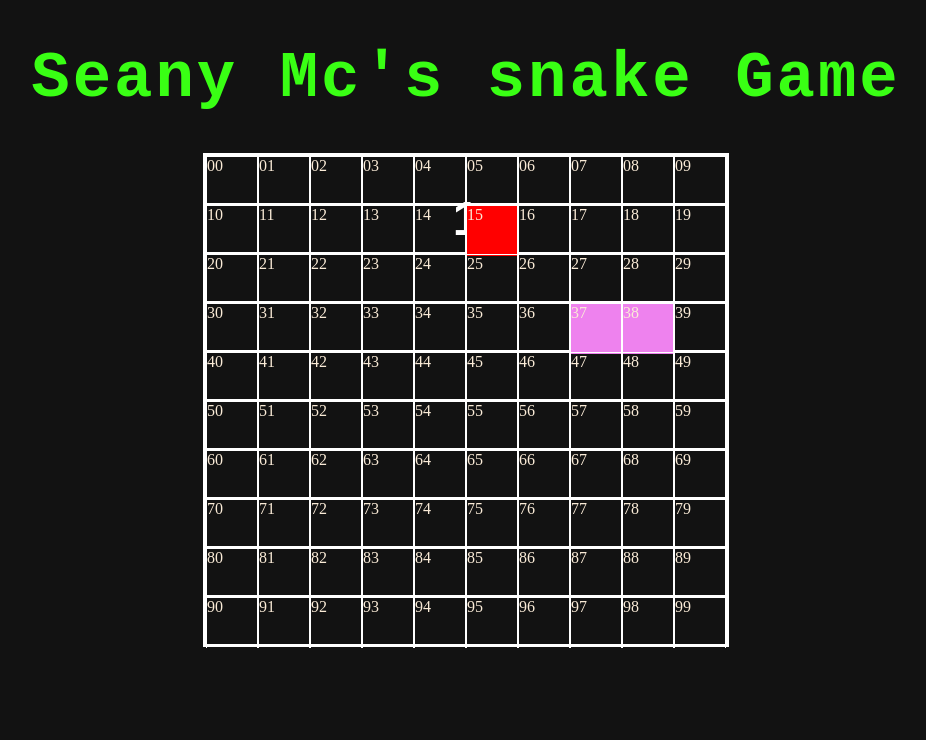
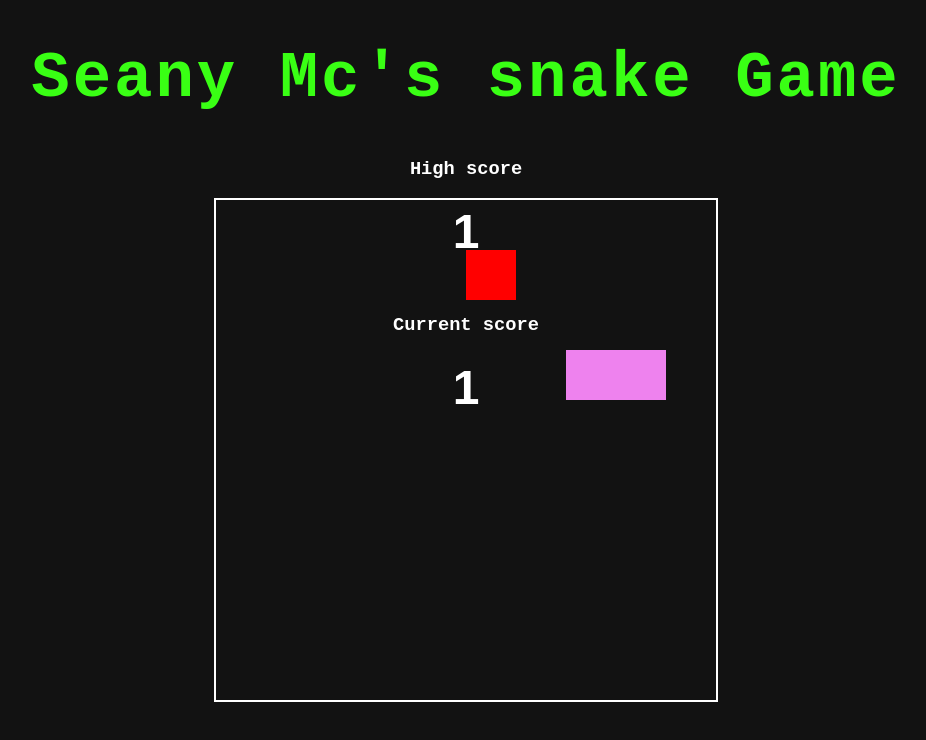
Before and after one commit to SeanMcElroy97/snakegame, a React (Create React App) app: page / in a window 1280 px wide. Shown: the top 740 px of the page, without its empty margins (174-1100 px from the left). Built offline with nearby package versions, Linux system fonts and the light colour scheme.

Commit message:
Functionality working cleared the border lines

```diff
--- a/src/App.css
+++ b/src/App.css
@@ -21,7 +21,7 @@ body {
   color: white;
   font-family: Arial, sans-serif;
   font-size: 3rem;
-  transform: translate(0%, 60%);
+  transform: translate(0%, -30%);
 }
 
 /* Board */
@@ -31,7 +31,7 @@ body {
   position: absolute;
   left: 50%;
   top: 50%;
-  transform: translate(-50%, -50%);
+  transform: translate(-50%, -40%);
   outline: 2px solid white;
 }
 
@@ -39,7 +39,8 @@ body {
 }
 
 .row {
-  border: 1px solid white;
+  /* border: 1px solid white; */
+  border: none;
 }
 
 .cell {
@@ -48,6 +49,7 @@ body {
   border: 1px solid white;
   display: inline-block;
   border-bottom: none;
+  border: none;
   color: antiquewhite;
   margin-bottom: -4px;
 }
@@ -59,3 +61,29 @@ body {
 .food {
   background-color: red;
 }
+
+.highScoretext {
+  color: white;
+  text-align: center;
+  font-family: "Courier New", monospace;
+}
+
+.gameOverText {
+  color: red;
+  text-align: center;
+  font-family: "Courier New", monospace;
+  letter-spacing: 2px;
+  font-size: 4rem;
+}
+
+.btnContainer {
+  text-align: center;
+}
+.playAgainBTN {
+  border-radius: 5px;
+  background-color: #058de7;
+  color: white;
+  font-size: 1.5rem;
+  border: none;
+  padding: 5px;
+}
--- a/src/App.js
+++ b/src/App.js
@@ -3,16 +3,25 @@ import './App.css';
 import Board from './components/Board'
 import Counter from './components/Counter';
 import Header from './components/Header'
+import GameOver from './components/GameOver'
 import React, {useState} from 'react'
 
 function App() {
   const [score, setScore] = useState(0)
+  const [highScore, setHighScore]= useState(0)
   const [gameOver, endGame]= useState(false)
+
+  if (score>highScore){
+    setHighScore(score)
+  }
   return (
     <>
     <Header/>
+    <h3 className="highScoretext">High score</h3>
+    <Counter score={highScore}/>
+    <h3 className="highScoretext">Current score</h3>
     <Counter score={score}/>
-    {gameOver?<button onClick={()=> endGame(false)}>Play Again</button>:<Board score={score} setScore={setScore} endGame={endGame}/>}
+    {gameOver?<GameOver endGame={endGame}/>:<Board score={score} setScore={setScore} endGame={endGame}/>}
     </>
   )
 }
--- a/src/components/Board.jsx
+++ b/src/components/Board.jsx
@@ -12,13 +12,14 @@ export default function Board({score, setScore, endGame}) {
     let gameOver=false;
 
 
+
     useEffect(() => {
         window.addEventListener('keydown', e => {
             // ArrowUp
             // ArrowDown
             // ArrowLeft
             // ArrowRight
-            console.log(e.key)
+            // console.log(e.key)
             if (e.key=="ArrowUp" || e.key=="ArrowDown" || e.key=="ArrowLeft" || e.key=="ArrowRight"){
                 setCurrentDirection(e.key)
             }
@@ -27,6 +28,7 @@ export default function Board({score, setScore, endGame}) {
 
     useEffect(() => {
         setSnake(new LinkedList(3,3))
+        setScore(0)
     }, []);
 
     useInterval(() => {
@@ -42,8 +44,20 @@ export default function Board({score, setScore, endGame}) {
         if (currentDirection=="ArrowRight"){
             nuHeadcol=nuHeadcol+1
         }
+        if (currentDirection=="ArrowDown"){
+            nuHeadrow=nuHeadrow+1
+        }
+        if (currentDirection=="ArrowLeft"){
+            nuHeadcol=nuHeadcol-1
+        }
+        if (currentDirection=="ArrowUp"){
+            nuHeadrow=nuHeadrow-1
+        }
         const nuHead=new LinkedListNode(nuHeadrow, nuHeadcol)
 
+        if(nuHead.lerow >9 || nuHead.lerow<0 || nuHead.lecolumn>9 || nuHead.lecolumn<0 || snakeCells.has(nuHead.lerow+""+nuHead.lecolumn)){
+            endGame(true)
+        }
         // Set new head
         nuHead.next=snake.head
         snake.head=nuHead
@@ -59,7 +73,7 @@ export default function Board({score, setScore, endGame}) {
 
         const snkTR=snake.tail.lerow
         const snkTC=snake.tail.lecolumn
-        console.log("Tail r "+snkTR + " Tail c" + snkTC)
+        // console.log("Tail r "+snkTR + " Tail c" + snkTC)
         // Set tail
         snake.tail=current
 
@@ -78,7 +92,7 @@ export default function Board({score, setScore, endGame}) {
         }
         setSnakeCells(scells)
 
-        console.log(snake)
+        // console.log(snake)
     }
 
 
@@ -95,6 +109,15 @@ export default function Board({score, setScore, endGame}) {
         // Grow snake
         setScore(score+1)
         generateFood()
+        if(score>=1 && score<4){
+            setSpeed(500)
+        }
+        if(score>=4 && score<9){
+            setSpeed(200)
+        }
+        if(score>=9){
+            setSpeed(150)
+        }
         // growSnake()
     }
 
@@ -119,7 +142,7 @@ export default function Board({score, setScore, endGame}) {
             {board.map((row, index)=>(
                 <div key={index} className="row">{
                     row.map((cell, cell_index)=>(
-                        <div key={cell_index} className={`cell   ${snakeCells.has(''+index+''+cell_index)? 'snake-cell': foodCell==index+""+cell_index? 'food': ''}`}>{index + '' + cell_index}</div>
+                        <div key={cell_index} className={`cell   ${snakeCells.has(''+index+''+cell_index)? 'snake-cell': foodCell==index+""+cell_index? 'food': ''}`}></div>
                     ))
                 }
                 </div>
--- /dev/null
+++ b/src/components/GameOver.jsx
@@ -0,0 +1,12 @@
+import React from 'react'
+
+export default function GameOver({endGame}) {
+    return (
+        <div>
+            <h2 className="gameOverText">Game Over</h2>
+            <div className="btnContainer">
+                <button className="playAgainBTN" onClick={()=>endGame(false)}>Play Again</button>
+            </div>
+        </div>
+    )
+}
```
Also changed, not shown: 2 other files (tests, documents, lock files or other folders).
